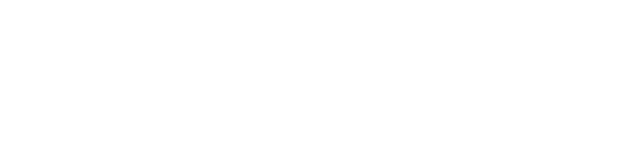
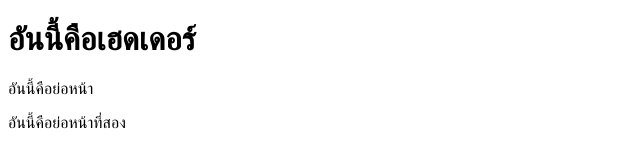
Before and after one commit to chawarin18/progamming, a plain HTML site: page html/testgit.html in a window 1280 px wide. Shown: the whole page, without its empty margins (0-640 px from the left). Drawn offline with Linux system fonts and the light colour scheme.

Commit message:
add header and paragaph

```diff
--- a/html/testgit.html
+++ b/html/testgit.html
@@ -4,5 +4,9 @@
 <head>
 <title>อันนี้คือไตเติลนะ</title>
 </head>
-<body></body>
+<body>
+	<h1>อันนี้คือเฮดเดอร์</h1>
+	<p>อันนี้คือย่อหน้า</p>
+	<p>อันนี้คือย่อหน้าที่สอง</p>
+</body>
 </html>
```
